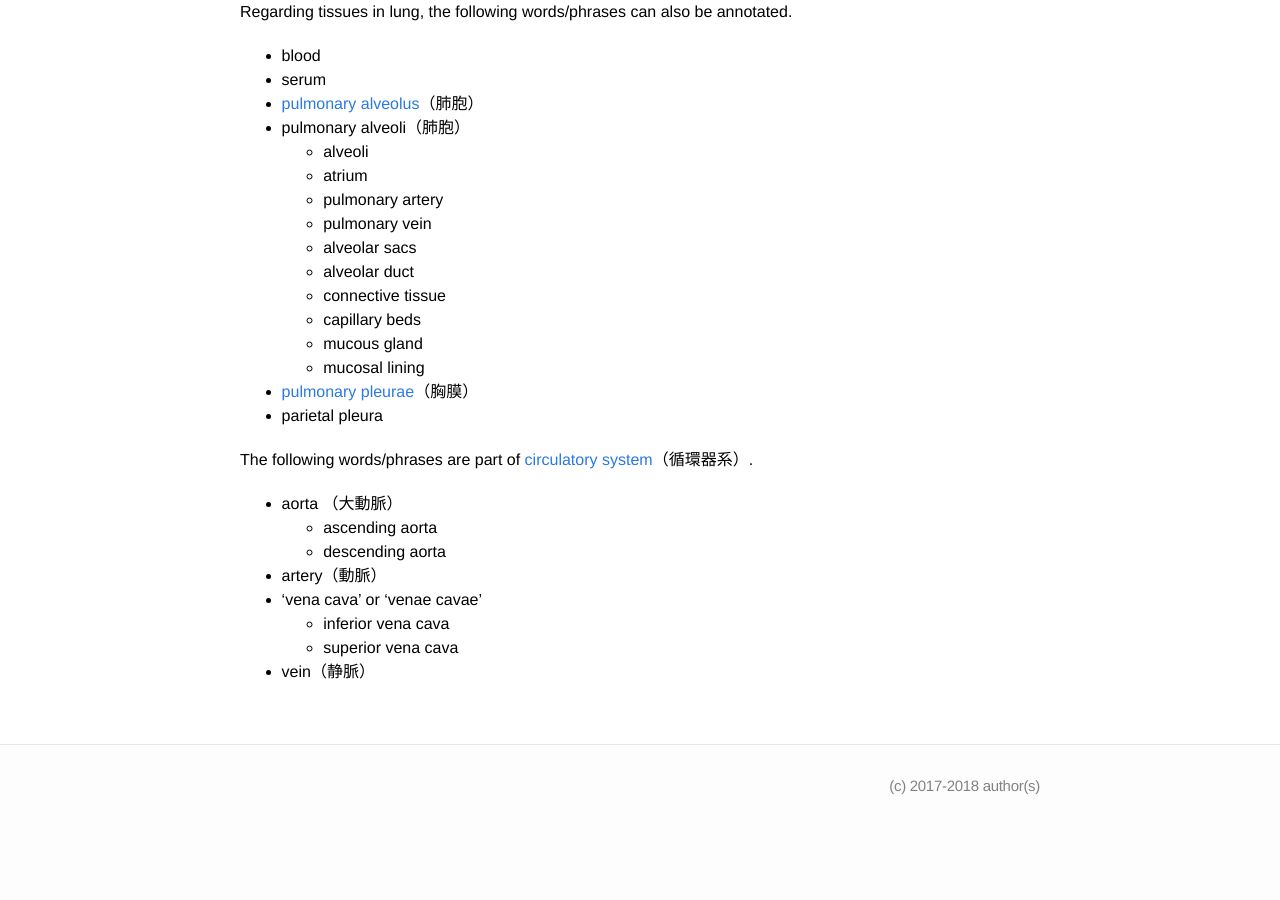
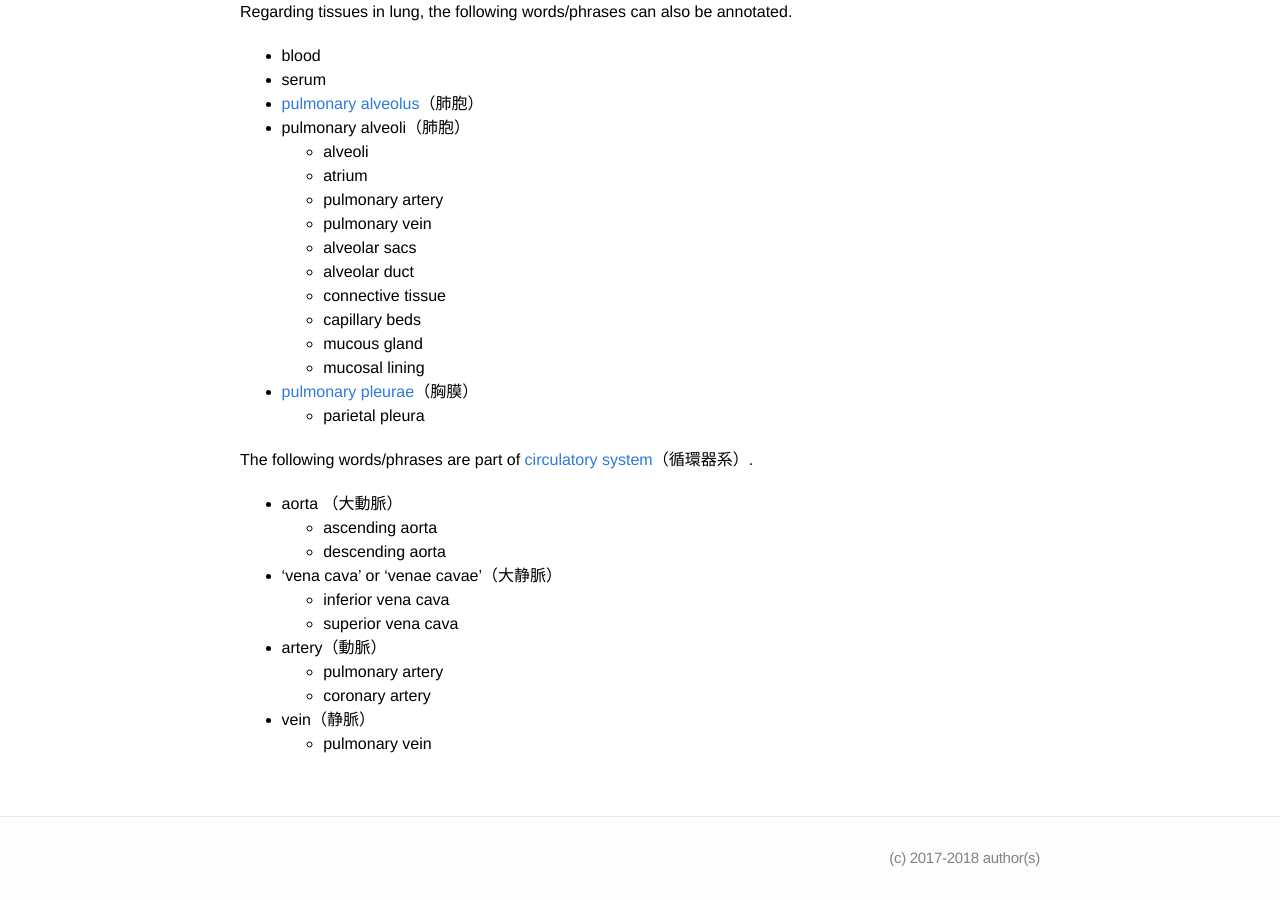
Before and after one commit to ezcatdb/clinicalcorpus-guidelines, a Jekyll site: the page built from _entity/Anatomical_entity.md, in a window 1280 px wide and 900 px high, scrolled down 1731 px. Built offline with Jekyll 4.4.1, drawn with Linux system fonts in a browser that asks for light colours; before the commit the page ends 2559 px from its top, so only the background shows below that.

Commit message:
corrected format for parietal pleura & included coronary artery in Anatomical_entity.md
corrected ontology for Measurement in GeneralRules.md

```diff
--- a/_entity/Anatomical_entity.md
+++ b/_entity/Anatomical_entity.md
@@ -91,7 +91,7 @@ Regarding tissues in lung, the following words/phrases can also be annotated.
   - mucosal lining
 
 - <a href="https://en.wikipedia.org/wiki/Pulmonary_pleurae">pulmonary pleurae</a>（胸膜）
-- parietal pleura
+  - parietal pleura
 
 
 The following words/phrases are part of <a href="https://en.wikipedia.org/wiki/Circulatory_system">circulatory system</a>（循環器系）.
@@ -99,10 +99,13 @@ The following words/phrases are part of <a href="https://en.wikipedia.org/wiki/C
 - aorta （大動脈）
   - ascending aorta
   - descending aorta
-- artery（動脈）
-- 'vena cava' or 'venae cavae'
+- 'vena cava' or 'venae cavae'（大静脈）
   - inferior vena cava
   - superior vena cava
+- artery（動脈）
+  - pulmonary artery
+  - coronary artery
 - vein（静脈）
+  - pulmonary vein
 
 <!-- details -->
```
Also changed, not shown: _entity/GeneralRules.md (+1 -1 lines), _entity/Symptom.md (+1 -0 lines).
